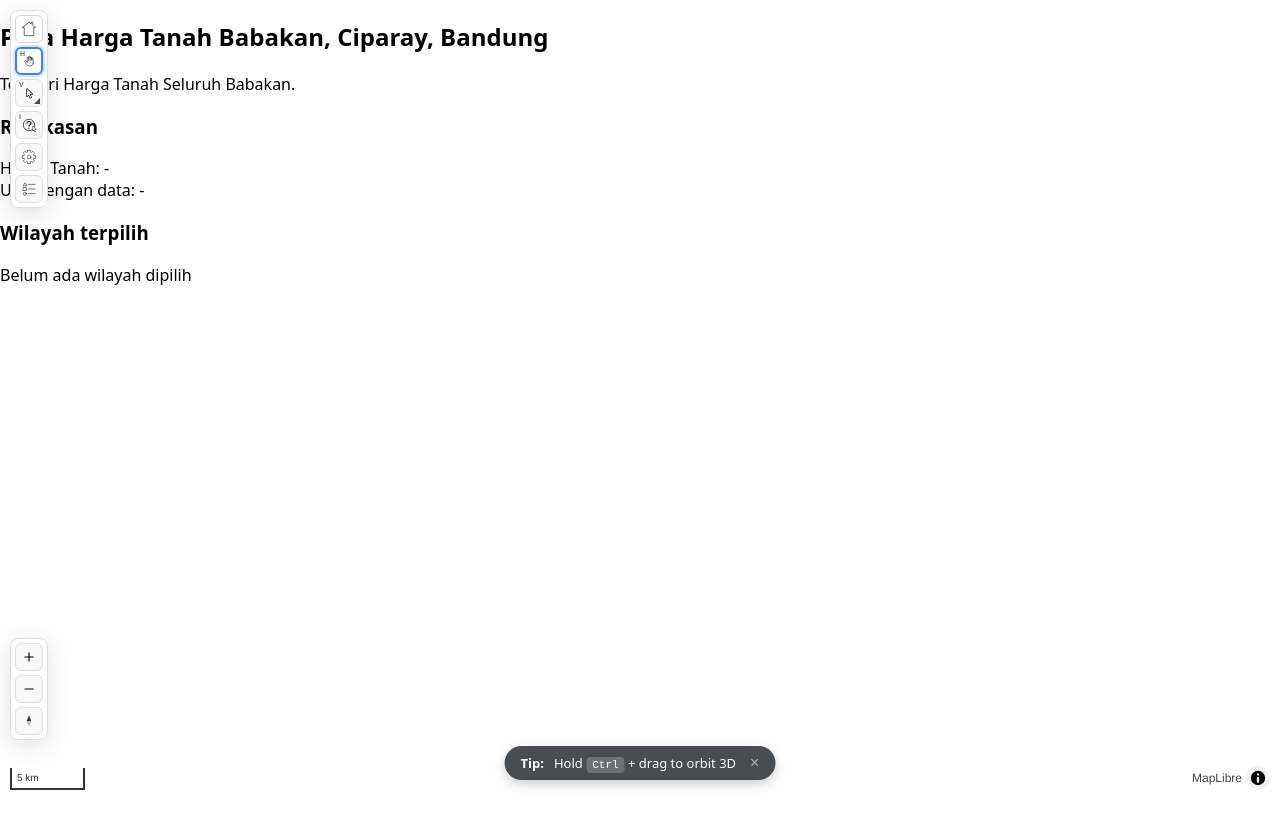
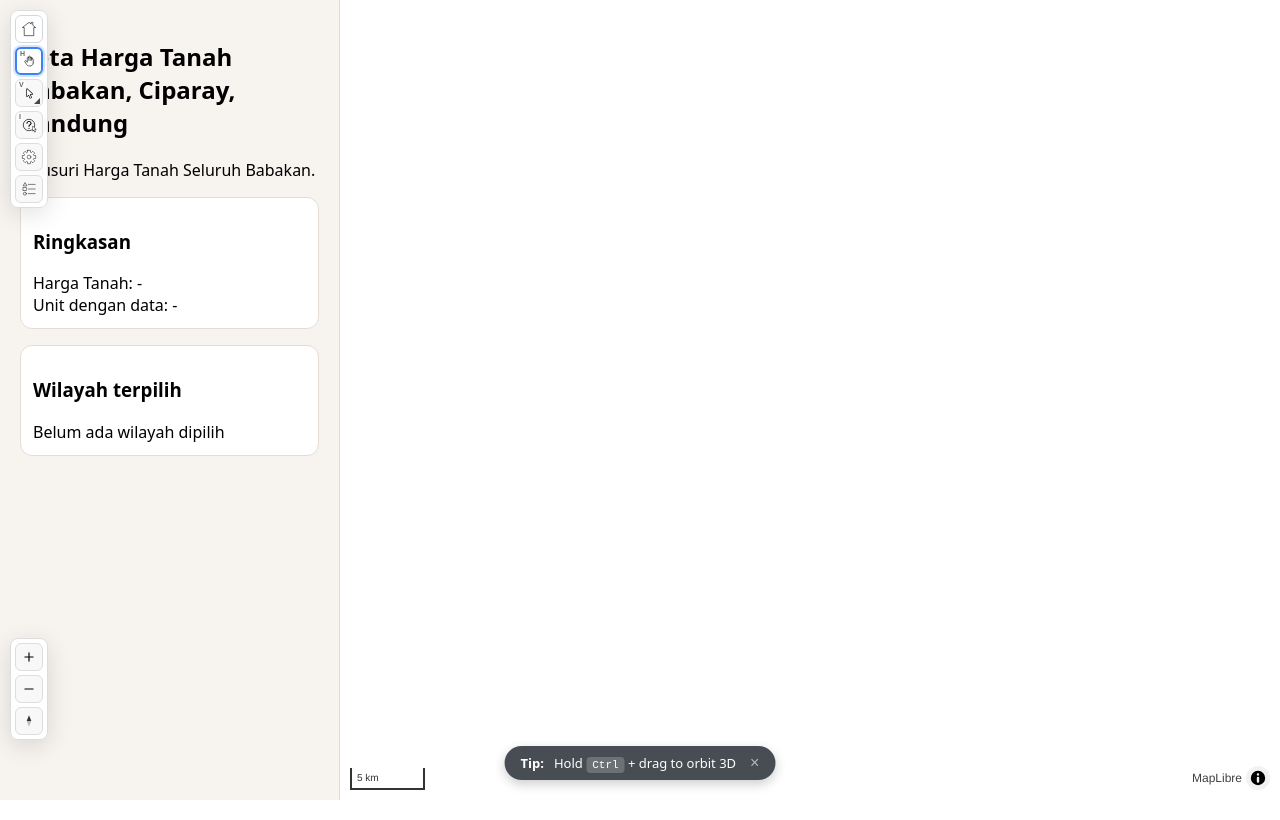
Before and after one commit to anjasp012/indoviz, a website built with Vite: page viz/index.html in a window 1280 px wide. Built offline with nearby package versions, Linux system fonts and the light colour scheme; no server answers; files whose address does not match are found by name; what hyparquet would draw is missing.

Commit message:
Update index.html

```diff
--- a/viz/index.html
+++ b/viz/index.html
@@ -16,8 +16,45 @@
     :root { --panel:#fff; --shadow:0 6px 24px rgba(0,0,0,.12); --gap:10px; }
     *, *::before, *::after { box-sizing: border-box; }
 
-    html, body, #app { height: 100%; margin: 0; font-family: system-ui, sans-serif; }
-    #map { position: absolute; left: 0; top: 0; right: 0; bottom: 0; }
+html, body, #app {
+  height: 100%;
+  margin: 0;
+  font-family: system-ui, sans-serif;
+}
+
+#app {
+  display: flex;
+  width: 100%;
+  height: 100vh;
+}
+
+#sidebar {
+  width: 340px;
+  min-width: 340px;
+  height: 100%;
+  background: #f7f3ef;
+  border-right: 1px solid #ddd;
+  overflow-y: auto;
+  z-index: 20;
+}
+
+.sidebar-inner {
+  padding: 20px;
+}
+
+.panel-block {
+  margin-top: 16px;
+  padding: 12px;
+  background: #fff;
+  border: 1px solid #e5ddd5;
+  border-radius: 12px;
+}
+
+#map {
+  position: relative;
+  flex: 1;
+  height: 100%;
+}
 
     .window-header:hover {
       background: rgba(240, 240, 240, 0.9);
```
